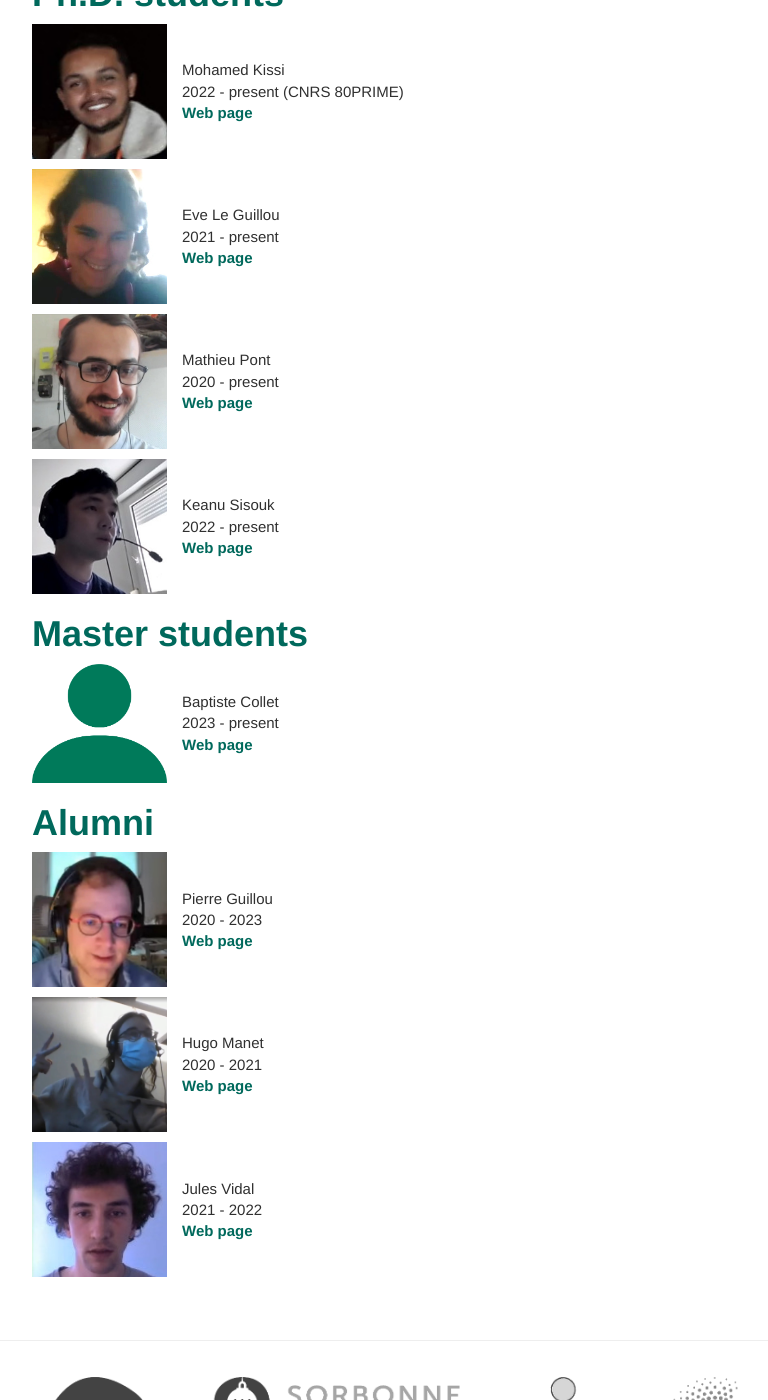
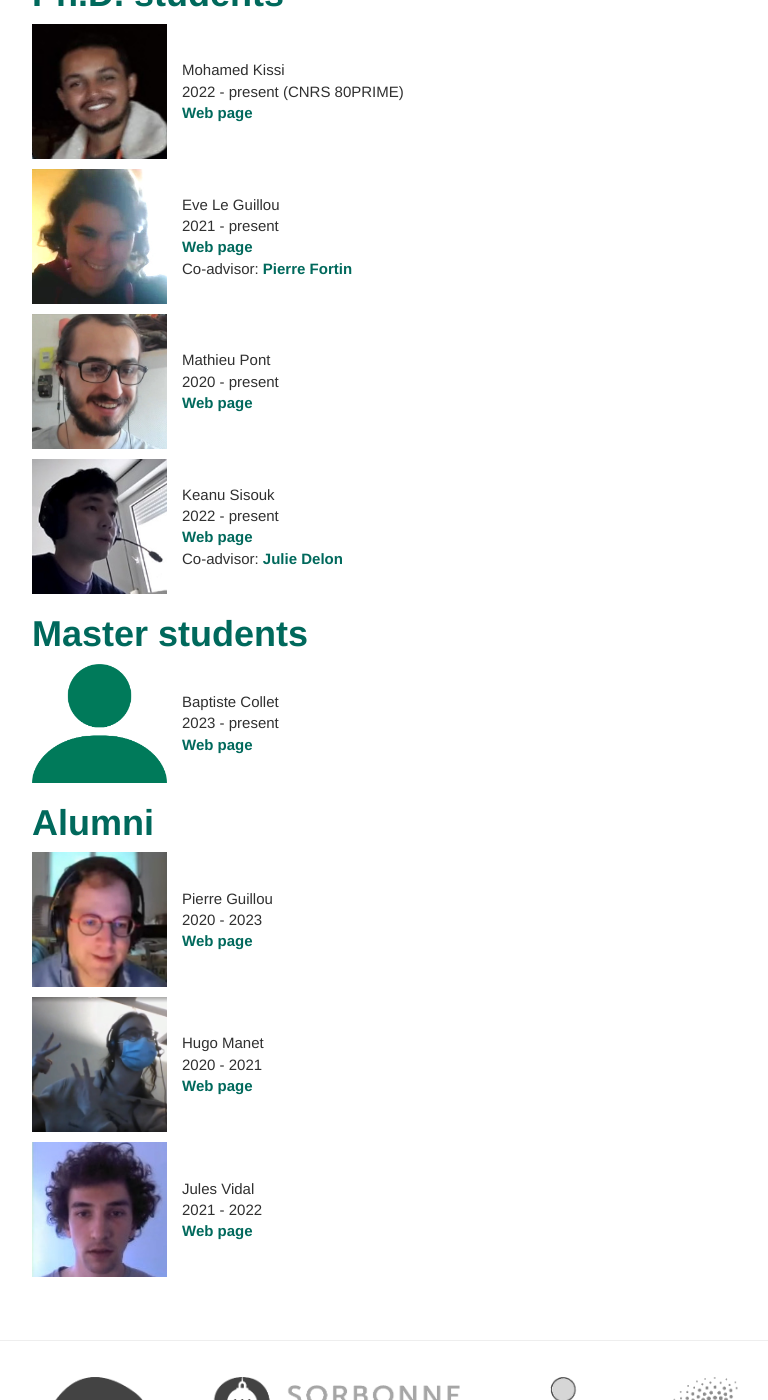
Before and after one commit to erc-tori/erc-tori.github.io, a Jekyll site: the page built from team.md, in a window 1280 px wide and 1400 px high, scrolled down 1221 px. Shown: the whole window, without its empty margins (233-1001 px from the left). Built offline with Jekyll 4.4.1, drawn with Linux system fonts in a browser that asks for light colours; some of the changed text lies outside the part shown.

Commit message:
updated team page

```diff
--- a/_layouts/default.html
+++ b/_layouts/default.html
@@ -168,7 +168,7 @@
                     erc.tori.project@gmail.com</a><br>
 
 <!--                     Updated on {{ page.last_modified_at | date: '%b. %e, %Y' }}. -->
-                    Updated on Jan. 30, 2023.
+                    Updated on Feb. 9, 2023.
                     </div>
                     </p>
                 </div>
--- a/team.md
+++ b/team.md
@@ -100,7 +100,9 @@ Checkout our [Jobs](/jobs/) page!
     <td>
       Eve Le Guillou<br>
       2021 - present<br>
-      <a href="" target="new">Web page</a>
+      <a href="" target="new">Web page</a><br>
+            Co-advisor: <a target="new"
+href="https://pro.univ-lille.fr/pierre-fortin">Pierre Fortin</a>
     </td>
   </tr>
 
@@ -133,7 +135,9 @@ Checkout our [Jobs](/jobs/) page!
       Keanu Sisouk<br>
       2022 - present<br>
       <a href="https://www.lip6.fr/recherche/team_membres.php?acronyme=APR"
-target="new">Web page</a>
+target="new">Web page</a><br>
+      Co-advisor: <a target="new"
+href="https://judelo.github.io/">Julie Delon</a>
     </td>
   </tr>
 
```
